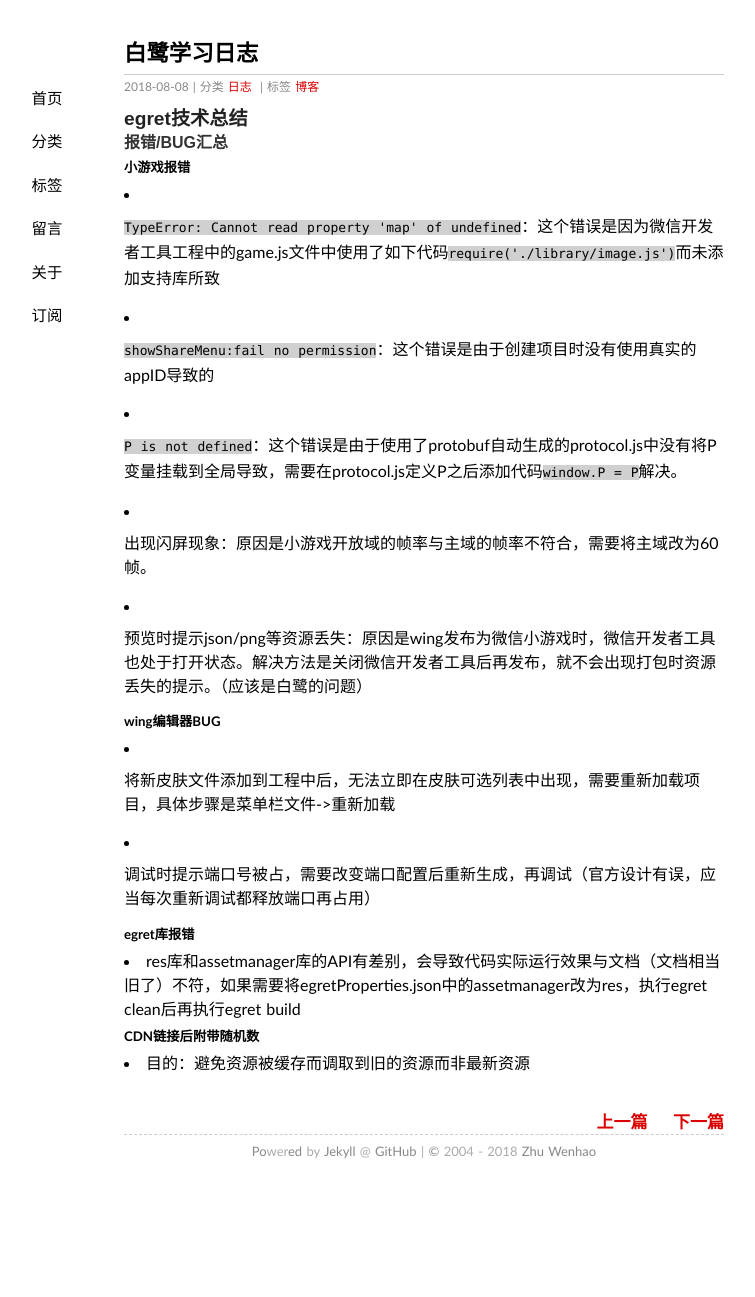
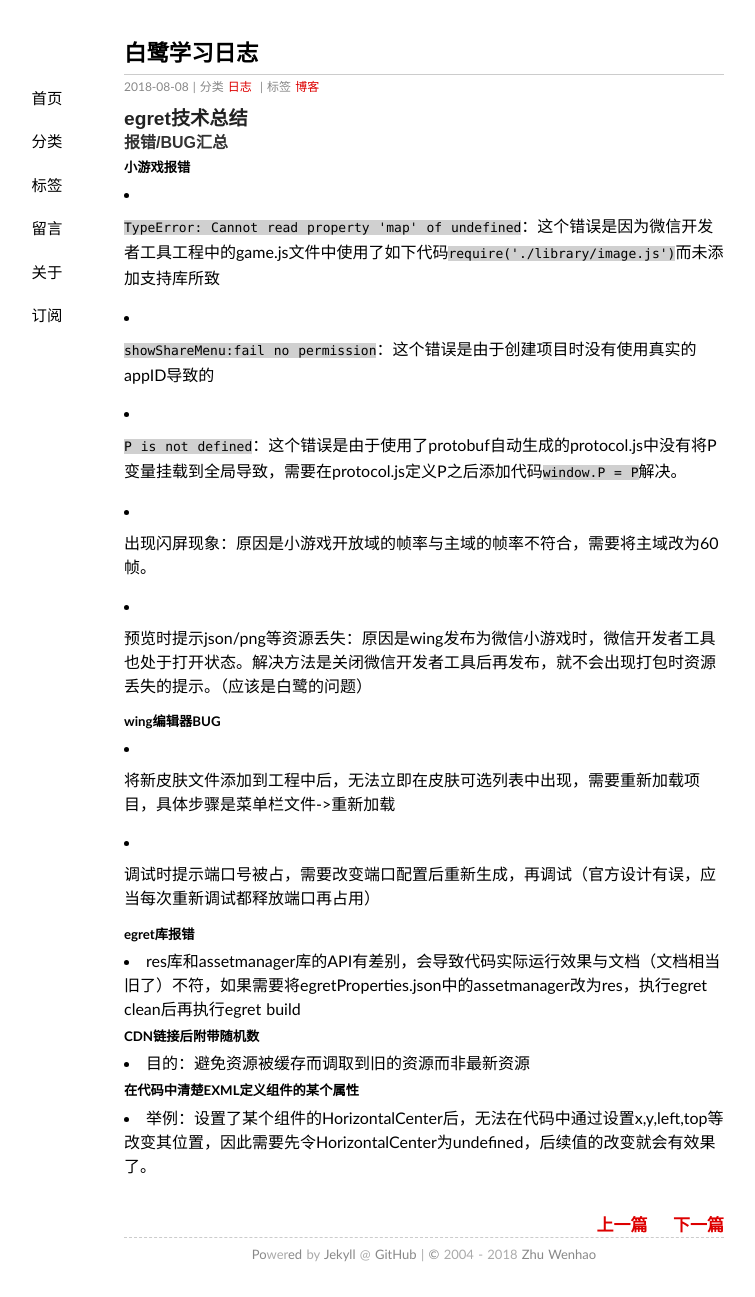
Before and after one commit to zhuwh9/zhuwh9.github.io, a Jekyll site: the page built from _posts/2018-08-08-egret.md, in a window 1280 px wide. Shown: the whole page, without its empty margins (216-971 px from the left). Built offline with Jekyll 4.4.1, drawn with Linux system fonts in a browser that asks for light colours; comment, search, counter and statistics services are not loaded; before the commit the page ends 1194 px from its top, so only the background shows below that.

Commit message:
Update 2018-08-08-egret.md

```diff
--- a/_posts/2018-08-08-egret.md
+++ b/_posts/2018-08-08-egret.md
@@ -30,3 +30,6 @@ tags: 博客
 
 ##### CDN链接后附带随机数
 - 目的：避免资源被缓存而调取到旧的资源而非最新资源
+
+##### 在代码中清楚EXML定义组件的某个属性
+- 举例：设置了某个组件的HorizontalCenter后，无法在代码中通过设置x,y,left,top等改变其位置，因此需要先令HorizontalCenter为undefined，后续值的改变就会有效果了。
```
